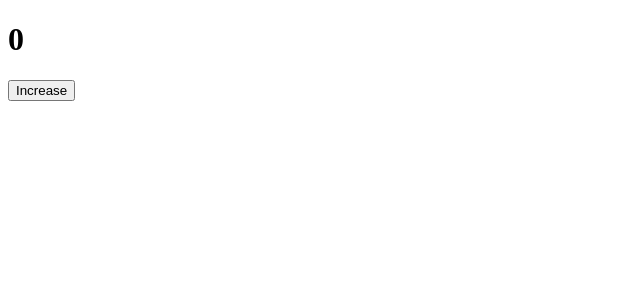
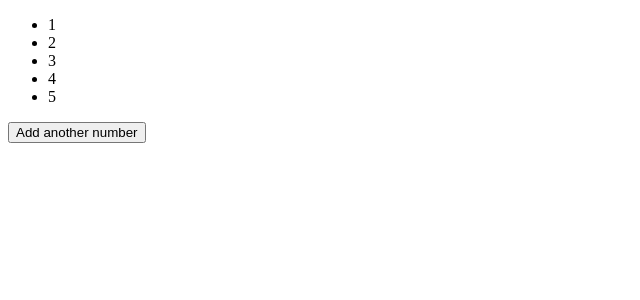
Before and after one commit to 16bitash/react-application, a React (Create React App) app: page / in a window 1280 px wide. Shown: the top 300 px of the page, without its empty margins (0-640 px from the left). Built offline with nearby package versions, Linux system fonts and the light colour scheme.

Commit message:
Add objects as state example

```diff
--- /dev/null
+++ b/src/ObjectsAsState.js
@@ -0,0 +1,26 @@
+import { useState } from "react";
+
+const ObjectsAsState = () => {
+  const [numbers, setNumbers] = useState([1, 2, 3, 4, 5]);
+
+  const addAnotherNumber = () => {
+    const lastElement = numbers[numbers.length - 1];
+    const newNumbers = [...numbers, lastElement + 1];
+
+    setNumbers(newNumbers);
+  };
+
+  return (
+    <>
+      <ul>
+        {numbers.map((number) => (
+          <li key={number}>{number}</li>
+        ))}
+      </ul>
+
+      <button onClick={addAnotherNumber}>Add another number</button>
+    </>
+  );
+};
+
+export default ObjectsAsState;
--- a/src/State.js
+++ /dev/null
@@ -1,18 +0,0 @@
-import { useState } from "react";
-
-const State = () => {
-  const [count, setCount] = useState(0);
-
-  const increaseCount = () => {
-    setCount(count + 1);
-  };
-
-  return (
-    <>
-      <h1>{count}</h1>
-      <button onClick={increaseCount}>Increase</button>
-    </>
-  );
-};
-
-export default State;
--- a/src/index.js
+++ b/src/index.js
@@ -1,11 +1,11 @@
 import React from "react";
 import ReactDOM from "react-dom/client";
-import State from "./State";
+import ObjectsAsState from "./ObjectsAsState";
 
 const root = ReactDOM.createRoot(document.getElementById("root"));
 
 root.render(
   <React.StrictMode>
-    <State />
+    <ObjectsAsState />
   </React.StrictMode>
 );
```
Also changed, not shown: src/StateComponent.js (added, +47 -0 lines).
